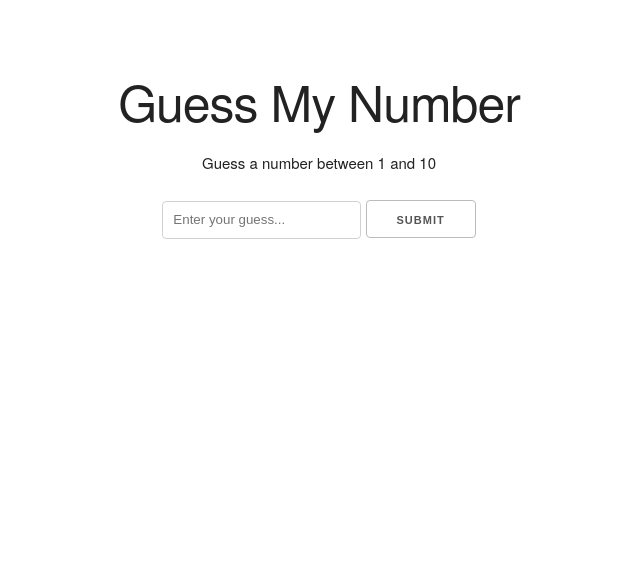
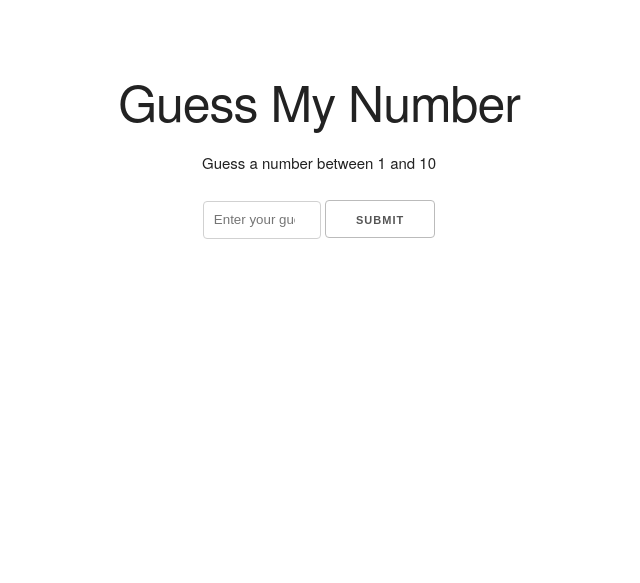
Before and after one commit to koudjo-aholou/projets-resume-natif, a PHP site: page / in a window 1280 px wide. Shown: the part 233-816 px from the top of the page, without its empty margins (321-961 px from the left). Run offline with PHP 8.4, Linux system fonts and the light colour scheme.

Commit message:
update css input trop large

```diff
--- a/guess-number/app.js
+++ b/guess-number/app.js
@@ -22,7 +22,7 @@ maxNum.textContent = max;
 game.addEventListener('mousedown',function(e){
   if(e.target.className === "play-again"){
    // console.log("refresh");
-    guessesLeft = 3;
+    clear();
     window.location.reload();
   }
 });
@@ -45,13 +45,13 @@ guessBtn.addEventListener('click',function(){
   // Check if won
   if(guess == winningNumber){
     // Game over - lost
-    gameOver(true,`Congratulation ! ${winningNumber} is the correct answer !`,"https://media.giphy.com/media/3o7qDEq2bMbcbPRQ2c/giphy.gif","200",true);
+    gameOver(true,`Congratulation ! ${winningNumber} is the correct answer !`,"https://media.giphy.com/media/3o7qDEq2bMbcbPRQ2c/giphy.gif","250",true);
 
   }else if(guess !== winningNumber && !isNaN(guess)){
     guessesLeft -= 1;
     if(guessesLeft === 0){
       // Game over - lost
-      gameOver(false,`Game Over ! The correct answert was ${winningNumber}. Play again ?`,"https://media.giphy.com/media/vX9WcCiWwUF7G/giphy.gif","300",true);
+      gameOver(false,`Game Over ! The correct answert was ${winningNumber}. Play again ?`,"https://media.giphy.com/media/vX9WcCiWwUF7G/giphy.gif","250",true);
     }
     else{
       // Game continues - answer won
@@ -61,7 +61,7 @@ guessBtn.addEventListener('click',function(){
 
       setMessage(`${guess} is not correct... ${guessesLeft} guesses left`,"red");
       imgSrc.src = "https://media.giphy.com/media/HBGQcKyibP0je/giphy.gif";
-      imgSrc.width ="300";
+      imgSrc.width ="250";
       game.appendChild(imgSrc);
     }
   }
@@ -90,6 +90,16 @@ function getRandomNum(min,max){
   return Math.floor(Math.random()*(max-min+1)+min);
 }
 
+//Clear before refresh
+function clear(){
+  guessesLeft = 3;
+  game.appendChild(imgSrc).remove();
+  message.textContent = "";
+  guessInput.value = '';
+  guessInput.style.borderColor = "";
+  guessInput.disabled = false;
+}
+
 //Set message
 function setMessage(msg, color){
   message.style.color = color;
--- a/guess-number/style.css
+++ b/guess-number/style.css
@@ -8,3 +8,7 @@ h1{
   flex-direction: column;
   justify-content: center;
 }
+
+input#guess-input{
+  width: 118px;
+}
```
